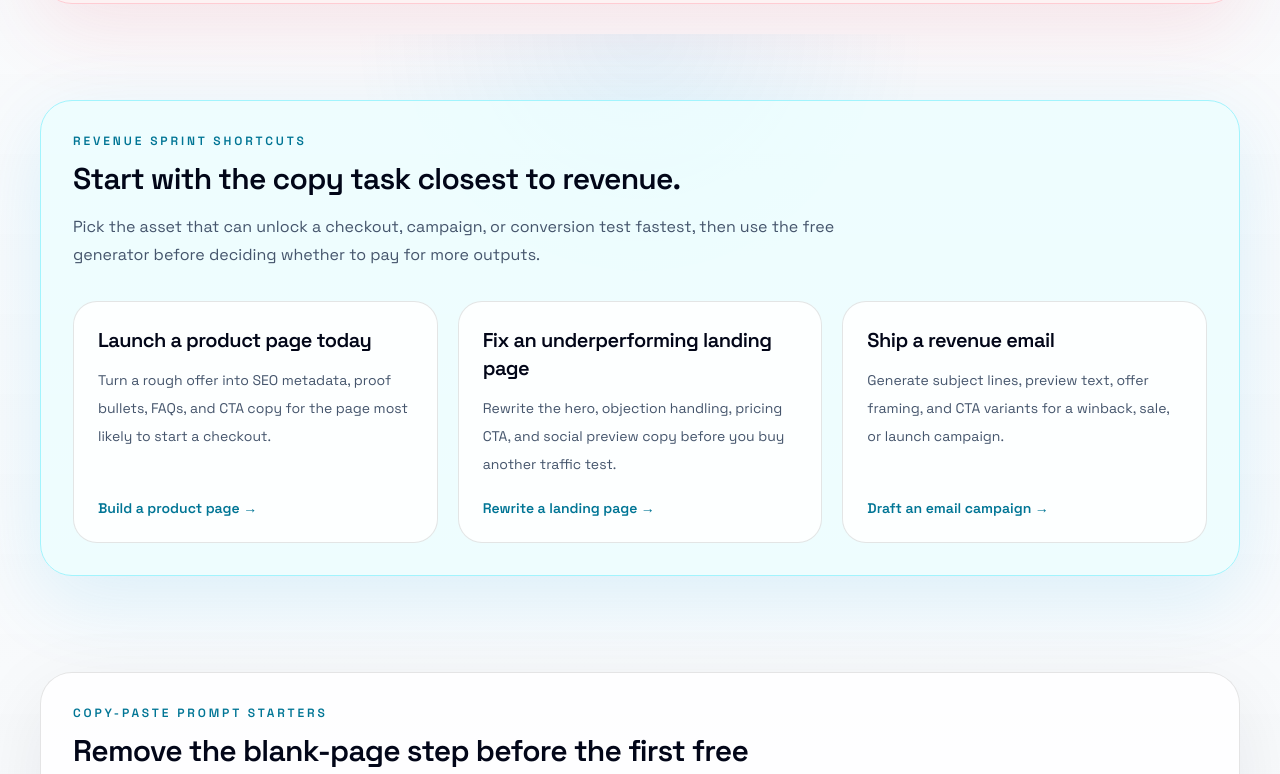
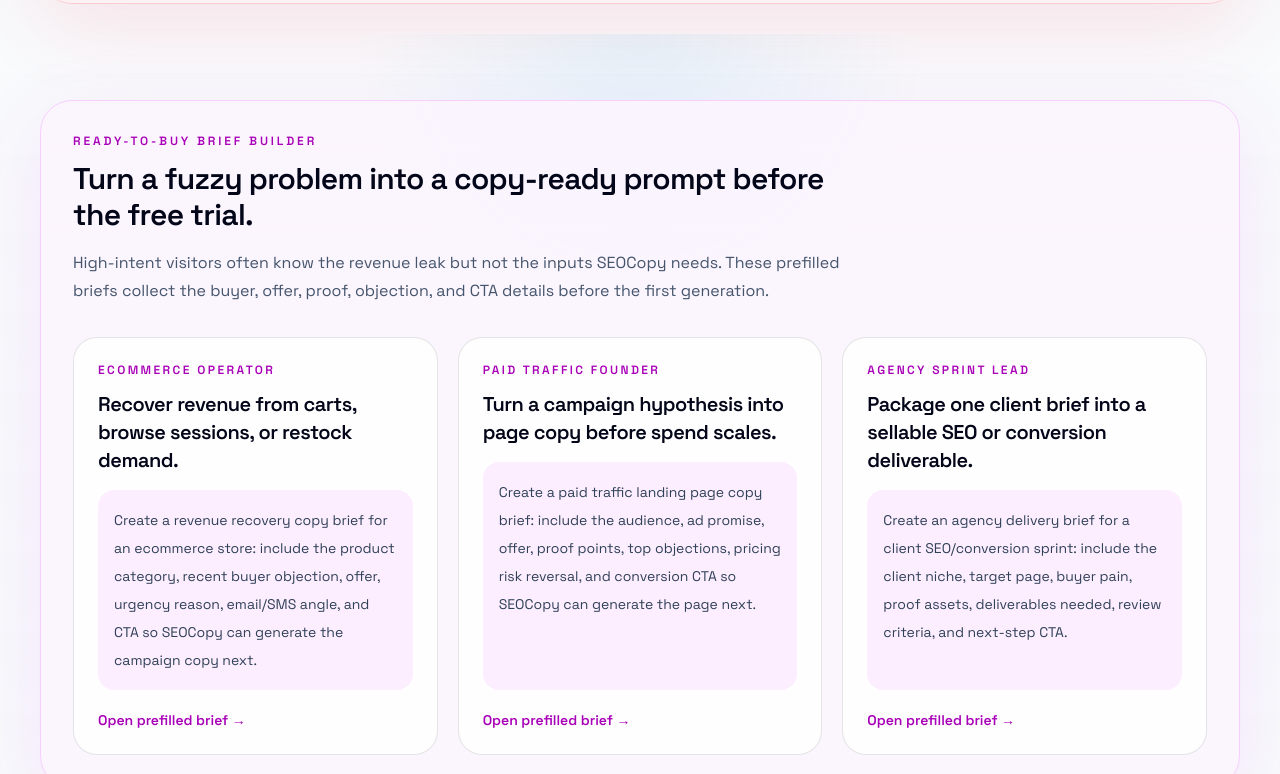
Before and after one commit to icarusagio/seocopy, a Next.js app: page / in a window 1280 px wide. Shown: the part 2366-3140 px from the top of the page. Built offline with nearby package versions, Linux system fonts and the light colour scheme; no server answers.

Commit message:
Add homepage brief builder activation path

```diff
--- a/src/app/page.tsx
+++ b/src/app/page.tsx
@@ -207,6 +207,34 @@ const paidIntentSprints = [
     href: "/generate?source=homepage-paid-intent-agency-sprint",
   },
 ];
+
+const readyBriefBuilders = [
+  {
+    segment: "Ecommerce operator",
+    outcome: "Recover revenue from carts, browse sessions, or restock demand.",
+    prompt:
+      "Create a revenue recovery copy brief for an ecommerce store: include the product category, recent buyer objection, offer, urgency reason, email/SMS angle, and CTA so SEOCopy can generate the campaign copy next.",
+    source: "homepage-brief-builder-ecommerce-recovery",
+  },
+  {
+    segment: "Paid traffic founder",
+    outcome: "Turn a campaign hypothesis into page copy before spend scales.",
+    prompt:
+      "Create a paid traffic landing page copy brief: include the audience, ad promise, offer, proof points, top objections, pricing risk reversal, and conversion CTA so SEOCopy can generate the page next.",
+    source: "homepage-brief-builder-paid-traffic",
+  },
+  {
+    segment: "Agency sprint lead",
+    outcome: "Package one client brief into a sellable SEO or conversion deliverable.",
+    prompt:
+      "Create an agency delivery brief for a client SEO/conversion sprint: include the client niche, target page, buyer pain, proof assets, deliverables needed, review criteria, and next-step CTA.",
+    source: "homepage-brief-builder-agency-sprint",
+  },
+];
+
+function readyBriefBuilderHref(builder: (typeof readyBriefBuilders)[number]) {
+  return `/generate?source=${builder.source}&prompt=${encodeURIComponent(builder.prompt)}`;
+}
 
 const structuredData = {
   "@context": "https://schema.org",
@@ -1376,6 +1404,45 @@ export default function Home() {
       </section>
 
       <section className="mx-auto max-w-7xl px-6 py-12 lg:px-10">
+        <div className="rounded-[2rem] border border-fuchsia-200 bg-fuchsia-50/80 p-8 shadow-[0_24px_80px_rgba(217,70,239,0.12)] dark:border-fuchsia-300/20 dark:bg-fuchsia-300/10">
+          <div className="mb-8 max-w-3xl">
+            <p className="text-xs font-semibold uppercase tracking-[0.24em] text-fuchsia-700 dark:text-fuchsia-300">
+              Ready-to-buy brief builder
+            </p>
+            <h2 className="mt-3 text-3xl font-semibold tracking-tight text-slate-950 dark:text-white">
+              Turn a fuzzy problem into a copy-ready prompt before the free trial.
+            </h2>
+            <p className="mt-4 text-base leading-7 text-slate-600 dark:text-slate-300">
+              High-intent visitors often know the revenue leak but not the inputs SEOCopy needs.
+              These prefilled briefs collect the buyer, offer, proof, objection, and CTA details before the first generation.
+            </p>
+          </div>
+          <div className="grid gap-5 lg:grid-cols-3">
+            {readyBriefBuilders.map((builder) => (
+              <Link
+                key={builder.source}
+                href={readyBriefBuilderHref(builder)}
+                className="flex h-full flex-col rounded-[1.5rem] border border-black/10 bg-white/85 p-6 transition hover:-translate-y-0.5 hover:border-fuchsia-400 dark:border-white/10 dark:bg-slate-950/45"
+              >
+                <p className="text-xs font-semibold uppercase tracking-[0.2em] text-fuchsia-700 dark:text-fuchsia-300">
+                  {builder.segment}
+                </p>
+                <h3 className="mt-3 text-xl font-semibold tracking-tight text-slate-950 dark:text-white">
+                  {builder.outcome}
+                </h3>
+                <p className="mt-4 flex-1 rounded-2xl bg-fuchsia-100/70 p-4 text-sm leading-7 text-slate-700 dark:bg-white/10 dark:text-slate-300">
+                  {builder.prompt}
+                </p>
+                <span className="mt-5 inline-flex text-sm font-semibold text-fuchsia-700 dark:text-fuchsia-300">
+                  Open prefilled brief →
+                </span>
+              </Link>
+            ))}
+          </div>
+        </div>
+      </section>
+
+      <section className="mx-auto max-w-7xl px-6 py-12 lg:px-10">
         <div className="rounded-[2rem] border border-cyan-200 bg-cyan-50/80 p-8 shadow-[0_24px_80px_rgba(14,165,233,0.12)] dark:border-cyan-300/20 dark:bg-cyan-300/10">
           <div className="mb-8 max-w-3xl">
             <p className="text-xs font-semibold uppercase tracking-[0.24em] text-cyan-700 dark:text-cyan-300">
```
Also changed, not shown: 1 other file (tests, documents, lock files or other folders).
